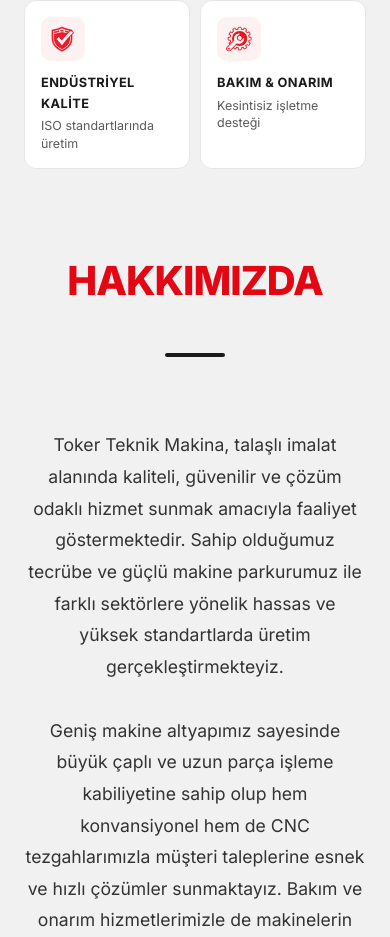
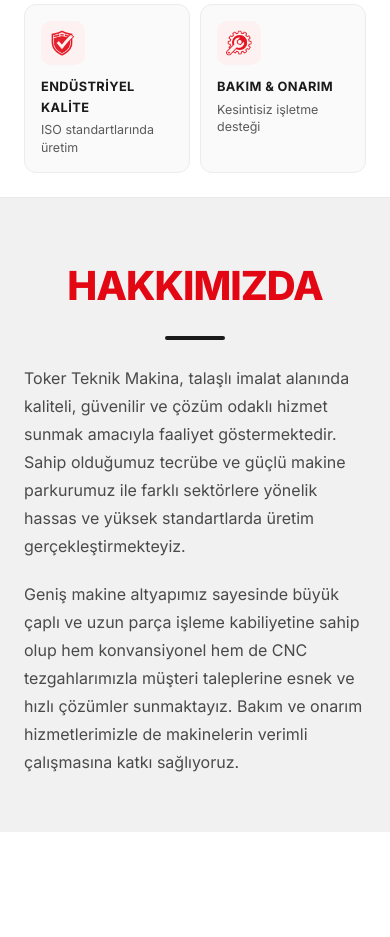
Before and after one commit to aybarsyilikyilmaz/toker-makine, a Next.js app: page / in a window 390 px wide. Shown: the part 1022-1959 px from the top of the page. Built offline with nearby package versions, Linux system fonts and the light colour scheme; a web font is replaced by a local one.

Commit message:
Ana sayfa Hakkımızda bölümünü düzenle
Başlık ile metin arasındaki boşluk 116 px'ten 50 px'e indirildi; mobilde rozet alanı beyaz zemine alınarak Hakkımızda bölümünden ayrıldı; satır içi stiller CSS'e taşındı.

```diff
--- a/src/app/page.module.css
+++ b/src/app/page.module.css
@@ -235,8 +235,9 @@
   }
 
   .trust {
-    padding: 20px 0 0;
-    background-color: #f1f1f1;
+    padding: 24px 0;
+    background-color: #fff;
+    border-bottom: 1px solid #e9e9e9;
   }
 
   .trustGrid {
@@ -257,13 +258,13 @@
     align-items: flex-start;
     gap: 12px;
     padding: 16px;
-    border: 1px solid #e6e6e6;
+    border: 1px solid #ececec;
     border-radius: 12px;
-    background-color: #fff;
+    background-color: #fafafa;
   }
 
   .trustItem:hover {
-    background-color: #fff;
+    background-color: #fafafa;
   }
 
   .trustIcon {
@@ -304,6 +305,57 @@
   .heroCta,
   .trustGrid {
     animation: none;
+  }
+}
+
+/* ===== Hakkımızda (ana sayfa) ===== */
+/* Başlık ile yazı arasındaki boşluk ~112px'ten ~50px'e indi */
+.about :global(.section-title) {
+  margin-bottom: 1.75rem;
+}
+
+.about :global(.section-title h2) {
+  margin-bottom: 0;
+}
+
+.about :global(.title-line) {
+  margin: 1.1rem auto 0;
+}
+
+.aboutText {
+  max-width: 860px;
+  margin: 0 auto;
+  text-align: center;
+}
+
+.aboutText p {
+  margin: 0;
+  font-size: 1.075rem;
+  line-height: 1.8;
+  color: #4a4a4a;
+}
+
+.aboutText p + p {
+  margin-top: 1.25rem;
+}
+
+@media (max-width: 768px) {
+  .about {
+    padding: 3.5rem 0;
+  }
+
+  .about :global(.section-title) {
+    margin-bottom: 1.5rem;
+  }
+
+  /* Uzun paragraflar mobilde sola hizalı daha rahat okunur */
+  .aboutText {
+    text-align: left;
+  }
+
+  .aboutText p {
+    font-size: 1rem;
+    line-height: 1.75;
   }
 }
 
--- a/src/app/page.tsx
+++ b/src/app/page.tsx
@@ -139,17 +139,17 @@ export default function Home() {
       </section>
 
       {/* Hakkımızda Section */}
-      <section className="section bg-light" id="hakkimizda">
+      <section className={`section bg-light ${styles.about}`} id="hakkimizda">
         <div className="container">
           <div className="section-title">
             <h2 className="text-red">Hakkımızda</h2>
             <div className="title-line"></div>
           </div>
-          <div style={{ maxWidth: '900px', margin: '0 auto', textAlign: 'center' }}>
-            <p className="text-gray" style={{ fontSize: '1.1rem', lineHeight: '1.8', marginBottom: '2rem' }}>
+          <div className={styles.aboutText}>
+            <p>
               Toker Teknik Makina, talaşlı imalat alanında kaliteli, güvenilir ve çözüm odaklı hizmet sunmak amacıyla faaliyet göstermektedir. Sahip olduğumuz tecrübe ve güçlü makine parkurumuz ile farklı sektörlere yönelik hassas ve yüksek standartlarda üretim gerçekleştirmekteyiz.
             </p>
-            <p className="text-gray" style={{ fontSize: '1.1rem', lineHeight: '1.8' }}>
+            <p>
               Geniş makine altyapımız sayesinde büyük çaplı ve uzun parça işleme kabiliyetine sahip olup hem konvansiyonel hem de CNC tezgahlarımızla müşteri taleplerine esnek ve hızlı çözümler sunmaktayız. Bakım ve onarım hizmetlerimizle de makinelerin verimli çalışmasına katkı sağlıyoruz.
             </p>
           </div>
```
